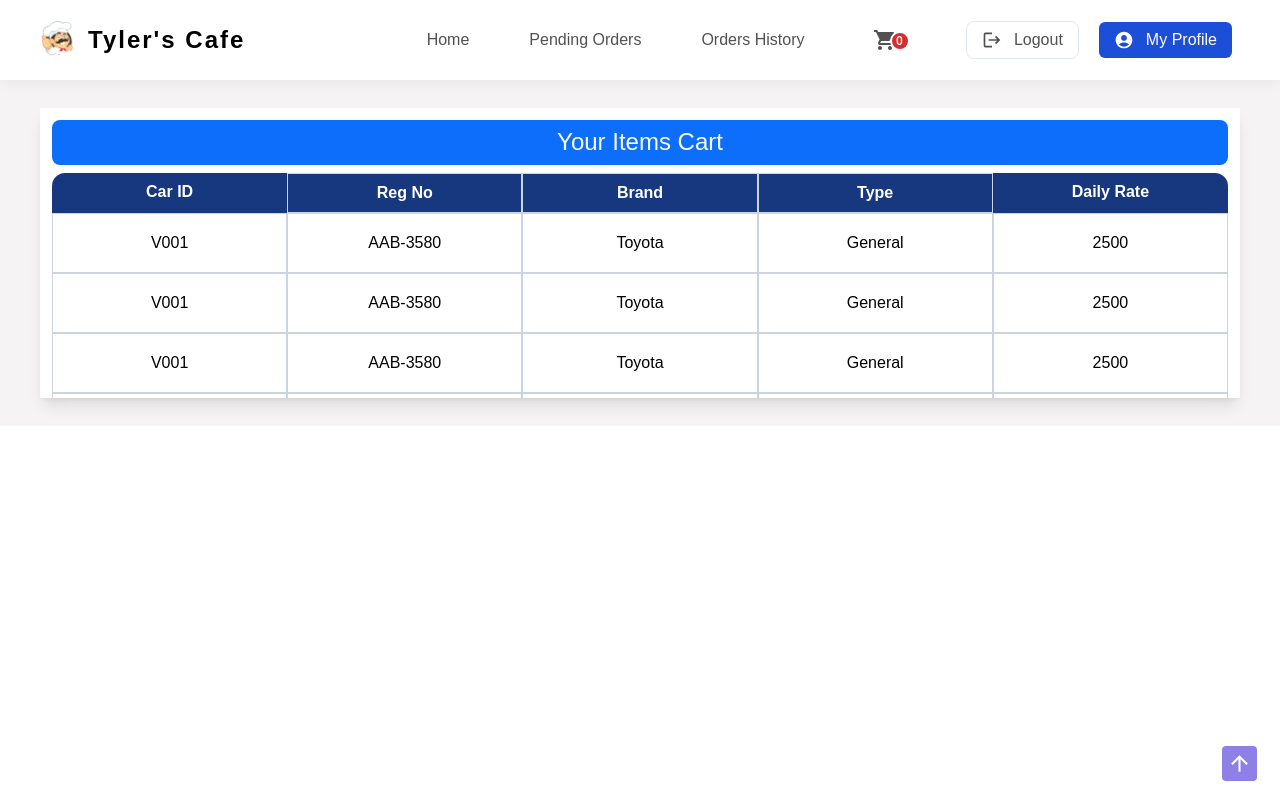
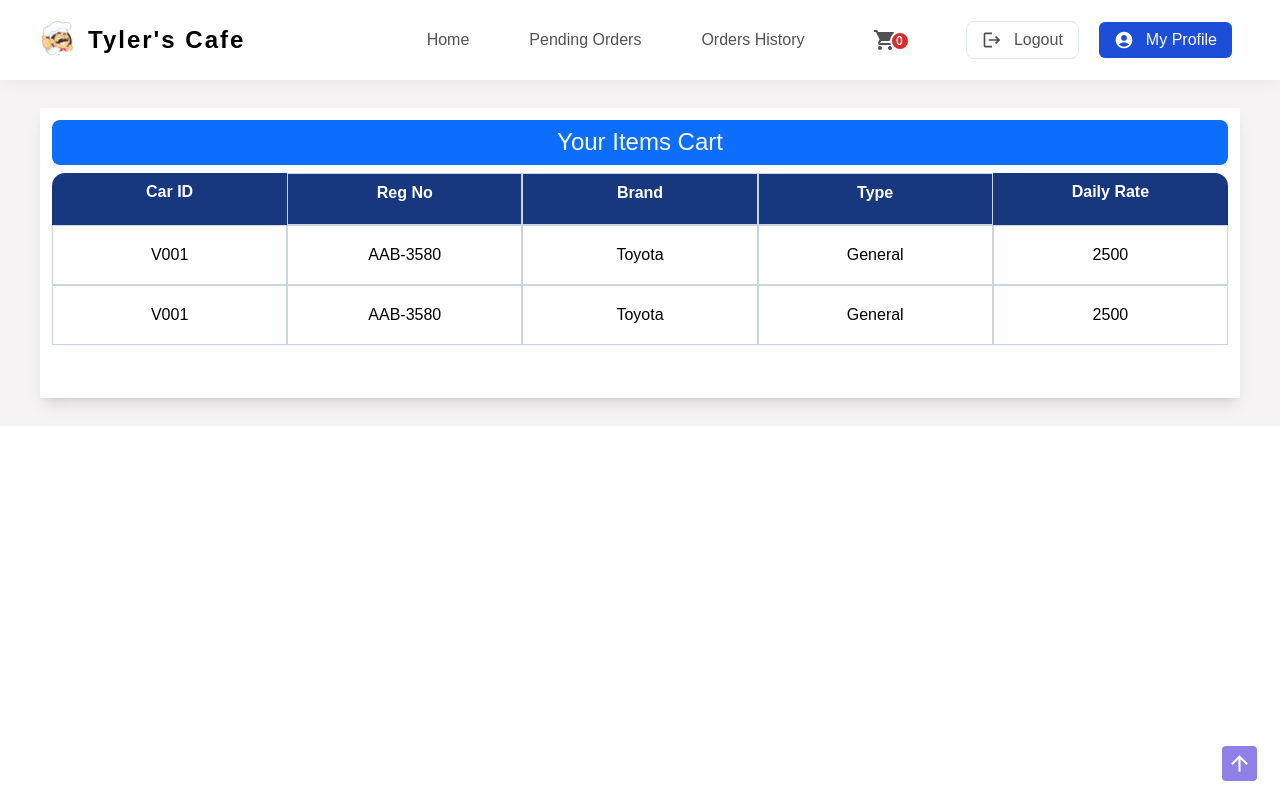
Before and after one commit to AshanSandeep06/Food-Shop-System, a React (Create React App) app in the folder frontend/: page /placeOrder in a window 1280 px wide. Built offline with nearby package versions, Linux system fonts and the light colour scheme.

Commit message:
Content Updated in Table Component

```diff
--- a/frontend/src/components/Table/Table.tsx
+++ b/frontend/src/components/Table/Table.tsx
@@ -102,216 +102,6 @@ const Table = () => {
                   2500
                 </td>
               </tr>
-
-              <tr
-                className="grid grid-cols-5 !h-[60px]"
-                style={{ minHeight: "60px" }}
-              >
-                <td className="border border-slate-300 p-2 flex items-center justify-center">
-                  V001
-                </td>
-                <td className="border border-slate-300 p-2 flex items-center justify-center">
-                  AAB-3580
-                </td>
-                <td className="border border-slate-300 p-2 flex items-center justify-center">
-                  Toyota
-                </td>
-                <td className="border border-slate-300 p-2 flex items-center justify-center">
-                  General
-                </td>
-                <td className="border border-slate-300 p-2 flex items-center justify-center">
-                  2500
-                </td>
-              </tr>
-
-              <tr
-                className="grid grid-cols-5 !h-[60px]"
-                style={{ minHeight: "60px" }}
-              >
-                <td className="border border-slate-300 p-2 flex items-center justify-center">
-                  V001
-                </td>
-                <td className="border border-slate-300 p-2 flex items-center justify-center">
-                  AAB-3580
-                </td>
-                <td className="border border-slate-300 p-2 flex items-center justify-center">
-                  Toyota
-                </td>
-                <td className="border border-slate-300 p-2 flex items-center justify-center">
-                  General
-                </td>
-                <td className="border border-slate-300 p-2 flex items-center justify-center">
-                  2500
-                </td>
-              </tr>
-
-              <tr
-                className="grid grid-cols-5 !h-[60px]"
-                style={{ minHeight: "60px" }}
-              >
-                <td className="border border-slate-300 p-2 flex items-center justify-center">
-                  V001
-                </td>
-                <td className="border border-slate-300 p-2 flex items-center justify-center">
-                  AAB-3580
-                </td>
-                <td className="border border-slate-300 p-2 flex items-center justify-center">
-                  Toyota
-                </td>
-                <td className="border border-slate-300 p-2 flex items-center justify-center">
-                  General
-                </td>
-                <td className="border border-slate-300 p-2 flex items-center justify-center">
-                  2500
-                </td>
-              </tr>
-
-              <tr
-                className="grid grid-cols-5 !h-[60px]"
-                style={{ minHeight: "60px" }}
-              >
-                <td className="border border-slate-300 p-2 flex items-center justify-center">
-                  V001
-                </td>
-                <td className="border border-slate-300 p-2 flex items-center justify-center">
-                  AAB-3580
-                </td>
-                <td className="border border-slate-300 p-2 flex items-center justify-center">
-                  Toyota
-                </td>
-                <td className="border border-slate-300 p-2 flex items-center justify-center">
-                  General
-                </td>
-                <td className="border border-slate-300 p-2 flex items-center justify-center">
-                  2500
-                </td>
-              </tr>
-
-              <tr
-                className="grid grid-cols-5 !h-[60px]"
-                style={{ minHeight: "60px" }}
-              >
-                <td className="border border-slate-300 p-2 flex items-center justify-center">
-                  V001
-                </td>
-                <td className="border border-slate-300 p-2 flex items-center justify-center">
-                  AAB-3580
-                </td>
-                <td className="border border-slate-300 p-2 flex items-center justify-center">
-                  Toyota
-                </td>
-                <td className="border border-slate-300 p-2 flex items-center justify-center">
-                  General
-                </td>
-                <td className="border border-slate-300 p-2 flex items-center justify-center">
-                  2500
-                </td>
-              </tr>
-
-              <tr
-                className="grid grid-cols-5 !h-[60px]"
-                style={{ minHeight: "60px" }}
-              >
-                <td className="border border-slate-300 p-2 flex items-center justify-center">
-                  V001
-                </td>
-                <td className="border border-slate-300 p-2 flex items-center justify-center">
-                  AAB-3580
-                </td>
-                <td className="border border-slate-300 p-2 flex items-center justify-center">
-                  Toyota
-                </td>
-                <td className="border border-slate-300 p-2 flex items-center justify-center">
-                  General
-                </td>
-                <td className="border border-slate-300 p-2 flex items-center justify-center">
-                  2500
-                </td>
-              </tr>
-
-              <tr
-                className="grid grid-cols-5 !h-[60px]"
-                style={{ minHeight: "60px" }}
-              >
-                <td className="border border-slate-300 p-2 flex items-center justify-center">
-                  V001
-                </td>
-                <td className="border border-slate-300 p-2 flex items-center justify-center">
-                  AAB-3580
-                </td>
-                <td className="border border-slate-300 p-2 flex items-center justify-center">
-                  Toyota
-                </td>
-                <td className="border border-slate-300 p-2 flex items-center justify-center">
-                  General
-                </td>
-                <td className="border border-slate-300 p-2 flex items-center justify-center">
-                  2500
-                </td>
-              </tr>
-
-              <tr
-                className="grid grid-cols-5 !h-[60px]"
-                style={{ minHeight: "60px" }}
-              >
-                <td className="border border-slate-300 p-2 flex items-center justify-center">
-                  V001
-                </td>
-                <td className="border border-slate-300 p-2 flex items-center justify-center">
-                  AAB-3580
-                </td>
-                <td className="border border-slate-300 p-2 flex items-center justify-center">
-                  Toyota
-                </td>
-                <td className="border border-slate-300 p-2 flex items-center justify-center">
-                  General
-                </td>
-                <td className="border border-slate-300 p-2 flex items-center justify-center">
-                  2500
-                </td>
-              </tr>
-
-              <tr
-                className="grid grid-cols-5 !h-[60px]"
-                style={{ minHeight: "60px" }}
-              >
-                <td className="border border-slate-300 p-2 flex items-center justify-center">
-                  V001
-                </td>
-                <td className="border border-slate-300 p-2 flex items-center justify-center">
-                  AAB-3580
-                </td>
-                <td className="border border-slate-300 p-2 flex items-center justify-center">
-                  Toyota
-                </td>
-                <td className="border border-slate-300 p-2 flex items-center justify-center">
-                  General
-                </td>
-                <td className="border border-slate-300 p-2 flex items-center justify-center">
-                  2500
-                </td>
-              </tr>
-
-              <tr
-                className="grid grid-cols-5 !h-[60px]"
-                style={{ minHeight: "60px" }}
-              >
-                <td className="border border-slate-300 p-2 flex items-center justify-center">
-                  V001
-                </td>
-                <td className="border border-slate-300 p-2 flex items-center justify-center">
-                  AAB-3580
-                </td>
-                <td className="border border-slate-300 p-2 flex items-center justify-center">
-                  Toyota
-                </td>
-                <td className="border border-slate-300 p-2 flex items-center justify-center">
-                  General
-                </td>
-                <td className="border border-slate-300 p-2 flex items-center justify-center">
-                  2500
-                </td>
-              </tr>
             </tbody>
           </table>
         </div>
```
